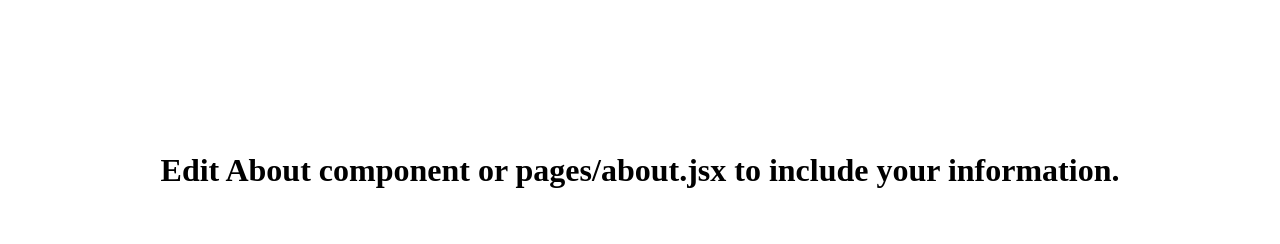
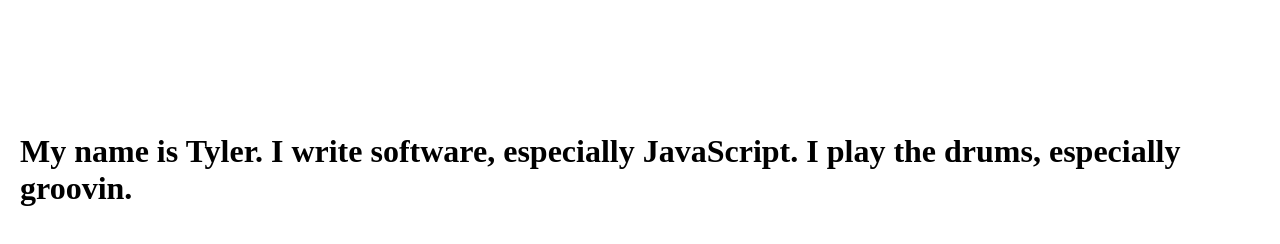
Before and after one commit to TillaTheHun0/TillaTheBlog0, a Gatsby site: page /about in a window 1280 px wide. Built offline with nearby package versions, Linux system fonts and the light colour scheme; Gatsby itself is replaced by a stand-in of ours.

Commit message:
style: remove default exports. Add my preferred file format

```diff
--- a/src/components/About/About.jsx
+++ b/src/components/About/About.jsx
@@ -1,16 +1,16 @@
+
 import React, { Component } from 'react'
+
 import './About.css'
 
-class About extends Component {
+export class About extends Component {
   render () {
     return (
       <div className='about'>
         <h1>
-          Edit About component or pages/about.jsx to include your information.
+          My name is Tyler. I write software, especially JavaScript. I play the drums, especially groovin.
         </h1>
       </div>
     )
   }
 }
-
-export default About
--- a/src/components/PostListing/PostListing.jsx
+++ b/src/components/PostListing/PostListing.jsx
@@ -1,7 +1,8 @@
+
 import React from 'react'
 import { Link } from 'gatsby'
 
-class PostListing extends React.Component {
+export class PostListing extends React.Component {
   getPostList () {
     const postList = []
     this.props.postEdges.forEach(postEdge => {
@@ -33,5 +34,3 @@
     )
   }
 }
-
-export default PostListing
--- a/src/components/PostTags/PostTags.jsx
+++ b/src/components/PostTags/PostTags.jsx
@@ -1,8 +1,10 @@
+
 import React, { Component } from 'react'
+
 import { kebab } from 'case'
 import { Link } from 'gatsby'
 
-class PostTags extends Component {
+export class PostTags extends Component {
   render () {
     const { tags } = this.props
     return (
@@ -21,5 +23,3 @@
     )
   }
 }
-
-export default PostTags
--- a/src/components/UserInfo/UserInfo.jsx
+++ b/src/components/UserInfo/UserInfo.jsx
@@ -1,7 +1,8 @@
+
 import React, { Component } from 'react'
 import { Follow } from 'react-twitter-widgets'
 
-class UserInfo extends Component {
+export class UserInfo extends Component {
   render () {
     const { userTwitter } = this.props.config
     const { expanded } = this.props
@@ -13,5 +14,3 @@
     )
   }
 }
-
-export default UserInfo
--- a/src/components/UserLinks/UserLinks.jsx
+++ b/src/components/UserLinks/UserLinks.jsx
@@ -1,7 +1,8 @@
+
 import React, { Component } from 'react'
 import './UserLinks.css'
 
-class UserLinks extends Component {
+export class UserLinks extends Component {
   getLinkElements () {
     const { userLinks } = this.props.config
     const { labeled } = this.props
@@ -20,5 +21,3 @@
     return <div className='user-links'>{this.getLinkElements()}</div>
   }
 }
-
-export default UserLinks
--- a/src/layout/index.jsx
+++ b/src/layout/index.jsx
@@ -1,9 +1,11 @@
+
 import React from 'react'
 import Helmet from 'react-helmet'
+
 import config from '../../data/SiteConfig'
 import './index.css'
 
-export default class MainLayout extends React.Component {
+export class MainLayout extends React.Component {
   render () {
     const { children } = this.props
     return (
--- a/src/pages/about.jsx
+++ b/src/pages/about.jsx
@@ -1,7 +1,9 @@
+
 import React, { Component } from 'react'
 import Helmet from 'react-helmet'
-import Layout from '../layout'
-import About from '../components/About/About'
+
+import { MainLayout as Layout } from '../layout'
+import { About } from '../components/About/About'
 import config from '../../data/SiteConfig'
 
 class AboutPage extends Component {
--- a/src/templates/category.jsx
+++ b/src/templates/category.jsx
@@ -1,8 +1,10 @@
+
 import React from 'react'
 import Helmet from 'react-helmet'
 import { graphql } from 'gatsby'
-import Layout from '../layout'
-import PostListing from '../components/PostListing/PostListing'
+
+import { MainLayout as Layout } from '../layout'
+import { PostListing } from '../components/PostListing/PostListing'
 import config from '../../data/SiteConfig'
 
 export default class CategoryTemplate extends React.Component {
```
Also changed, not shown: src/components/Disqus/Disqus.jsx (+4 -3 lines), src/components/Footer/Footer.jsx (+3 -4 lines), src/components/SEO/SEO.jsx (+4 -3 lines), src/components/SocialLinks/SocialLinks.jsx (+4 -3 lines), src/pages/index.jsx (+5 -3 lines), src/templates/post.jsx (+9 -6 lines), src/templates/tag.jsx (+5 -2 lines).
